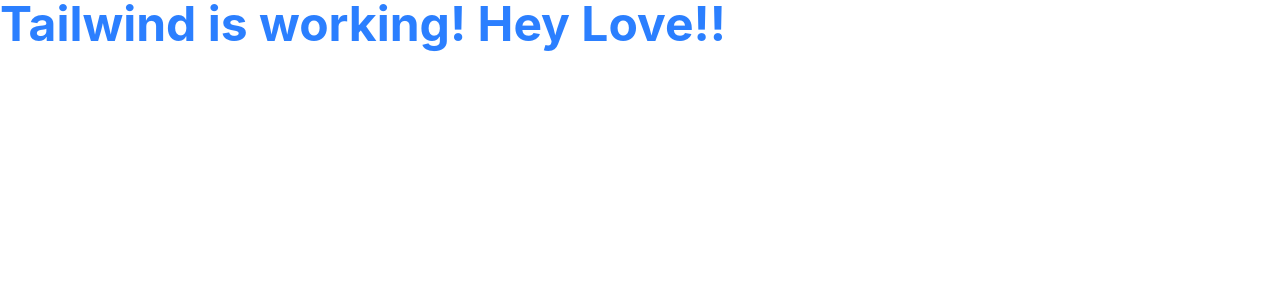
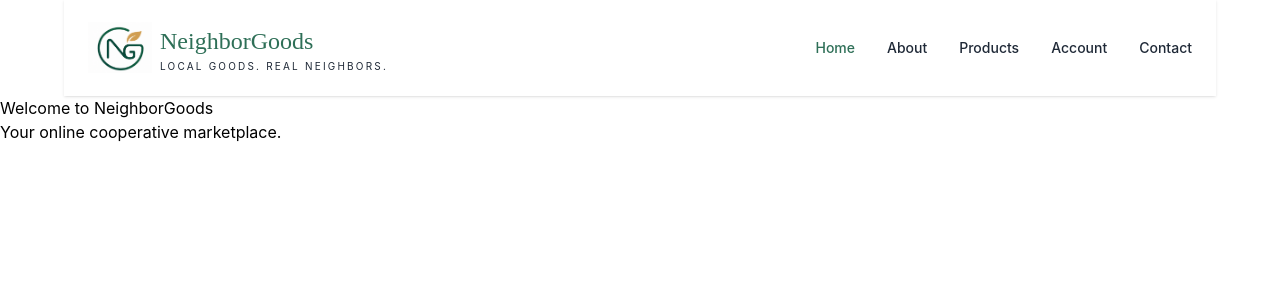
Before and after one commit to Euni-B/pivot-capstone, a React (Vite) app: page / in a window 1280 px wide. Shown: the top 300 px of the page. Built offline with nearby package versions, Linux system fonts and the light colour scheme.

Commit message:
global header launch

```diff
--- a/src/App.tsx
+++ b/src/App.tsx
@@ -1,6 +1,11 @@
 import { useEffect } from 'react';
+import { Routes, Route } from "react-router-dom";
+import Header from "./components/Header";
+import Home from "./screens/Home";
+import About from "./screens/About";
 import AOS from "aos";
 import "aos/dist/aos.css";
+
 
 
 function App() {
@@ -12,10 +17,18 @@
   }, []);
 
   return (
-    <div className="text-5xl font-bold text-blue-500">
-      Tailwind is working! Hey Love!!
-    </div>
-  )
+
+    <>
+      {/* Global Header */}
+      <Header />
+
+      {/* Page Content */}
+      <Routes>
+        <Route path="/" element={<Home />} />
+        <Route path="/about" element={<About />} />
+      </Routes>
+    </>
+  );
 }
 
 export default App
--- /dev/null
+++ b/src/components/Header.tsx
@@ -0,0 +1,95 @@
+import { useState } from "react";
+import { NavLink } from "react-router-dom";
+import { FaBars, FaTimes } from "react-icons/fa";
+import logo from "../assets/ng-logo.png";
+
+export default function Header() {
+    const [isOpen, setIsOpen] = useState(false);
+
+    const links = [
+        { name: "Home", path: "/" },
+        { name: "About", path: "/about" },
+        { name: "Products", path: "/products" },
+        { name: "Account", path: "/account" },
+        { name: "Contact", path: "/contact" },
+    ];
+
+    return (
+        <header className="w-full h-24 sticky top-0 z-50">
+            <div className="max-w-6xl mx-auto h-full px-6 flex items-center justify-between
+        bg-white/40 backdrop-blur-md border-b border-white/30 shadow-sm">
+                {/* Logo / Brand */}
+                <NavLink
+                    to="/"
+                    className="flex items-center gap-2"
+                >
+                    {/* Icon */}
+                    <img
+                        src={logo}
+                        alt="NeighborGoods icon"
+                        className="h-16 w-16 object-contain"
+                    />
+
+                    {/* Brand text */}
+                    <div className="flex flex-col justify-center leading-none">
+                        <h1 className="font-['DM_Serif_Display'] text-2xl text-[#2E6F57]">
+                            NeighborGoods
+                        </h1>
+
+                        <p className="mt-1 hidden text-[10px] tracking-[0.22em] text-[#1F2937] md:block">
+                            LOCAL GOODS. REAL NEIGHBORS.
+                        </p>
+                    </div>
+                </NavLink>
+                {/* Desktop Nav */}
+                <nav className="hidden md:flex gap-8 text-sm font-medium">
+                    {links.map((link) => (
+                        <NavLink
+                            key={link.name}
+                            to={link.path}
+                            className={({ isActive }) =>
+                                `transition-colors duration-200 ${isActive
+                                    ? "text-[#2E6F57]"
+                                    : "text-[#1F2937]"
+                                } hover:text-[#2E6F57]`
+                            }
+                        >
+                            {link.name}
+                        </NavLink>
+                    ))}
+                </nav>
+
+                {/* Mobile Menu Button */}
+                <button
+                    onClick={() => setIsOpen(!isOpen)}
+                    className="md:hidden text-xl text-[#1F2937]"
+                >
+                    {isOpen ? <FaTimes /> : <FaBars />}
+                </button>
+            </div>
+
+            {/* Mobile Menu */}
+            {isOpen && (
+                <div className="md:hidden bg-white/70 backdrop-blur-md border-b border-white/30 px-6 pb-4">
+                    <div className="flex flex-col gap-4">
+                        {links.map((link) => (
+                            <NavLink
+                                key={link.name}
+                                to={link.path}
+                                onClick={() => setIsOpen(false)}
+                                className={({ isActive }) =>
+                                    `py-2 transition-colors ${isActive
+                                        ? "text-[#2E6F57]"
+                                        : "text-[#1F2937]"
+                                    } hover:text-[#2E6F57]`
+                                }
+                            >
+                                {link.name}
+                            </NavLink>
+                        ))}
+                    </div>
+                </div>
+            )}
+        </header>
+    );
+}
--- a/src/main.tsx
+++ b/src/main.tsx
@@ -2,12 +2,15 @@
 import { createRoot } from 'react-dom/client'
 import './index.css'
 import App from './App.tsx'
+import { BrowserRouter } from "react-router-dom";
 
 
 
 
 createRoot(document.getElementById('root')!).render(
   <StrictMode>
-    <App />
+    <BrowserRouter>
+      <App />
+    </BrowserRouter>
   </StrictMode>,
 )
--- /dev/null
+++ b/src/screens/About.tsx
@@ -0,0 +1,10 @@
+// About page
+
+export default function About() {
+  return (
+    <main>
+      <h1>About NeighborGoods</h1>
+      <p>Learn more about our cooperative community.</p>
+    </main>
+  );
+}
--- /dev/null
+++ b/src/screens/Home.tsx
@@ -0,0 +1,13 @@
+// Home page
+
+export default function Home() {
+  return (
+    <main>
+      {/* Temporary content */}
+      <section>
+        <h1>Welcome to NeighborGoods</h1>
+        <p>Your online cooperative marketplace.</p>
+      </section>
+    </main>
+  );
+}
```
Also changed, not shown: src/assets/logo.png (added), src/assets/ng-logo.png (added), src/components/Footer.tsx (added).
